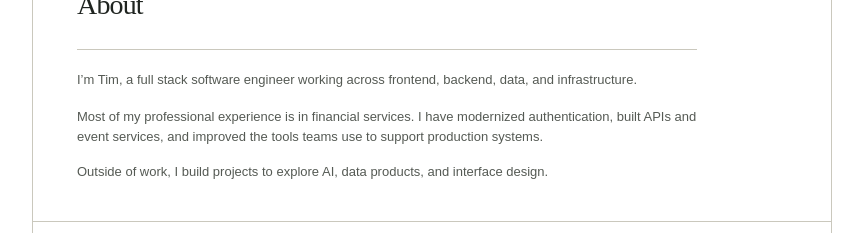
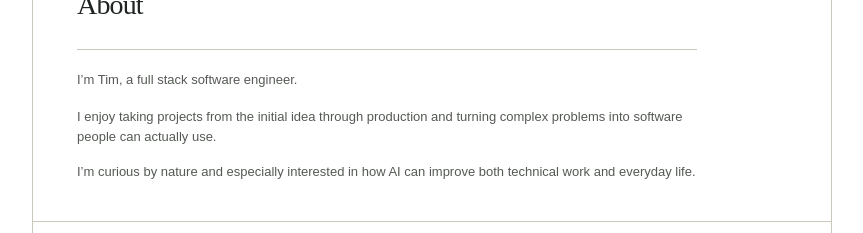
Before and after one commit to timwong101/my-portfolio, a React (Vite) app: page / in a window 1280 px wide. Shown: the part 382-615 px from the top of the page, without its empty margins (208-1071 px from the left). Built offline with nearby package versions, Linux system fonts and the light colour scheme; a web font is replaced by a local one.

Commit message:
Update about section copy

```diff
--- a/src/App.tsx
+++ b/src/App.tsx
@@ -155,18 +155,16 @@ function App() {
           </div>
           <div className="about-copy">
             <p className="about-intro">
-              I’m Tim, a full stack software engineer working across frontend, backend, data, and
-              infrastructure.
+              I’m Tim, a full stack software engineer.
             </p>
             <div>
               <p>
-                Most of my professional experience is in financial services. I have modernized
-                authentication, built APIs and event services, and improved the tools teams use to
-                support production systems.
+                I enjoy taking projects from the initial idea through production and turning
+                complex problems into software people can actually use.
               </p>
               <p>
-                Outside of work, I build projects to explore AI, data products, and interface
-                design.
+                I’m curious by nature and especially interested in how AI can improve both
+                technical work and everyday life.
               </p>
             </div>
           </div>
```
